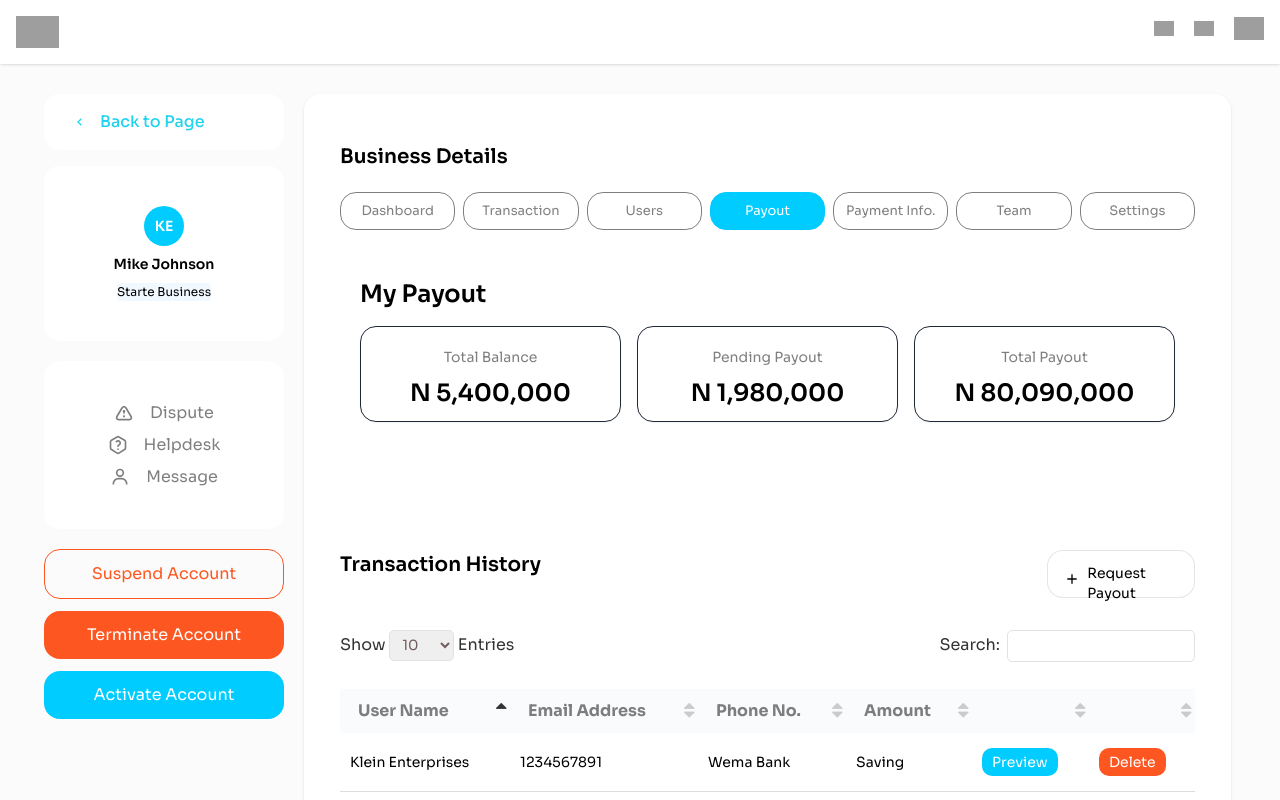
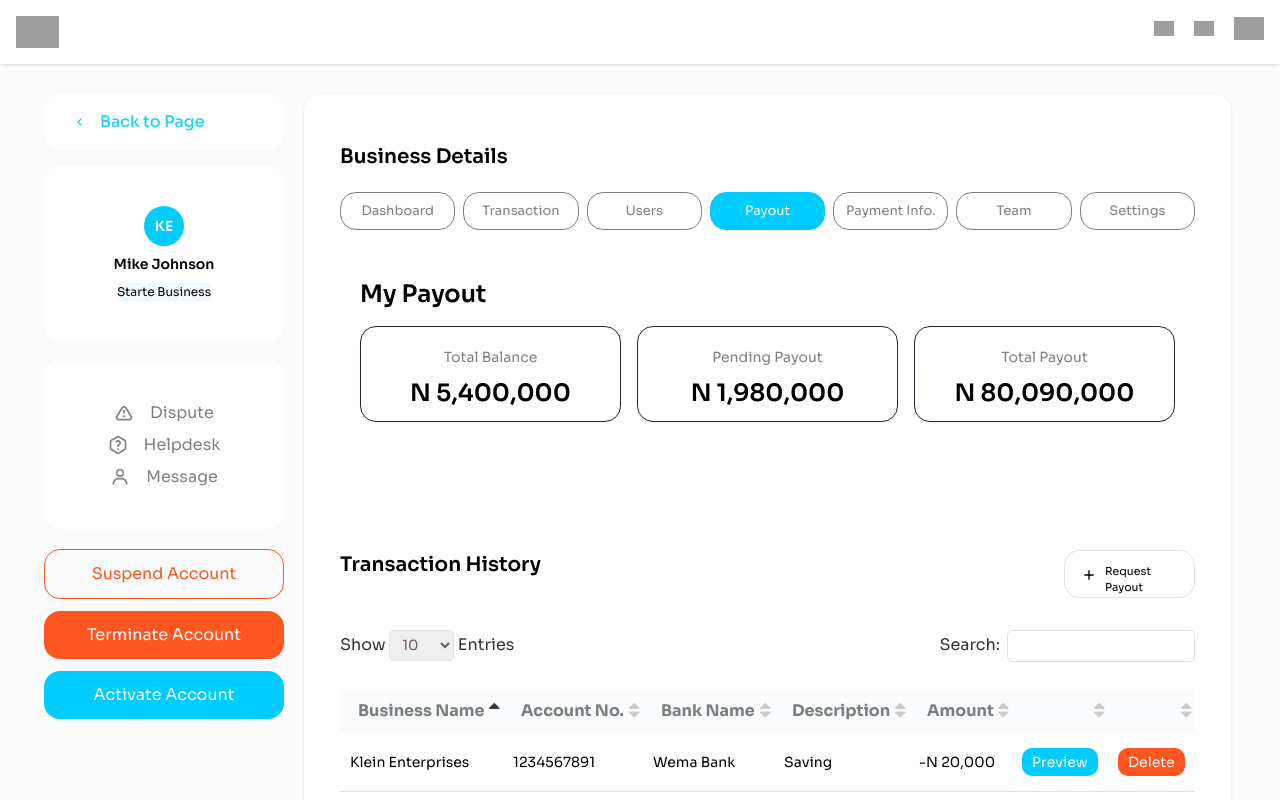
Before and after one commit to olayinka06-dev/Admin, a Next.js app: page /business-details-dashboard in a window 1280 px wide. Both pictures are taken after a click on the button "Payout". Shown: the top 800 px of the page. Built offline with nearby package versions, Linux system fonts and the light colour scheme; grey boxes are pictures that could not be loaded.

Commit message:
making some adjustment and adding some new page

```diff
--- a/src/app/business-details-dashboard/page.jsx
+++ b/src/app/business-details-dashboard/page.jsx
@@ -63,7 +63,7 @@ const page = () => {
                         <div className="grid lg:grid-cols-7 mt-5 md:grid-cols-5 gap-x-2 grid-cols-3">
                             {
                                 tabOptionData.map((tod, i)=>(
-                                    <button className={`text-[13px] capitalize rounded-2xl px-1 py-2 ${currentTab === i ? "border border-[#0CF] bg-[#0CF] text-white" : "border border-[rgba(0,0,0,0.5)]"} text-[rgba(0,0,0,0.5)]`} key={i} onClick={()=> handleClickOption(i)}>{tod}</button>
+                                    <button className={`text-[13px] hover:bg-[#0CF] transition duration-150 ease-out hover:text-white hover:border-[#0CF] capitalize rounded-2xl px-1 py-2 ${currentTab === i ? "border border-[#0CF] bg-[#0CF] text-white" : "border border-[rgba(0,0,0,0.5)]"} text-[rgba(0,0,0,0.5)]`} key={i} onClick={()=> handleClickOption(i)}>{tod}</button>
                                 ))
                             }
                         </div>
--- a/src/components/business-details-dash-comp/Payout.jsx
+++ b/src/components/business-details-dash-comp/Payout.jsx
@@ -7,9 +7,10 @@ const Payout = () => {
   const data = payoutDataSet;
 
   let columns = [
-    { title: "User Name" },
-    { title: "Email Address" },
-    { title: "Phone no." },
+    { title: "Business name" },
+    { title: "Account no." },
+    { title: "Bank name" },
+    { title: "Description" },
     { title: "Amount" },
 
     {
@@ -91,12 +92,12 @@ const Payout = () => {
           <div className="w-full">
             <p className="lg:text-[20px] text-[15px] font-[600] mb-[20px]">Transaction History</p>
           </div>
-          <div className="w-[70%] md:w-auto h-12 px-4 py-3 bg-white rounded-2xl border border-black border-opacity-10 flex flex-col justify-start items-start gap-2.5">
+          <div className="w-[10%] md:w-auto h-12 px-4 py-3 bg-white rounded-2xl border border-black border-opacity-10 flex flex-col justify-start items-start gap-2.5">
             <div className="flex items-center gap-1">
               <span className="w-6 h-6">
                 <BiPlus />
               </span>
-              <div className="text-black text-sm font-normal capitalize">
+              <div className="text-black text-[11px] font-normal capitalize">
               request payout
               </div>
             </div>
```
